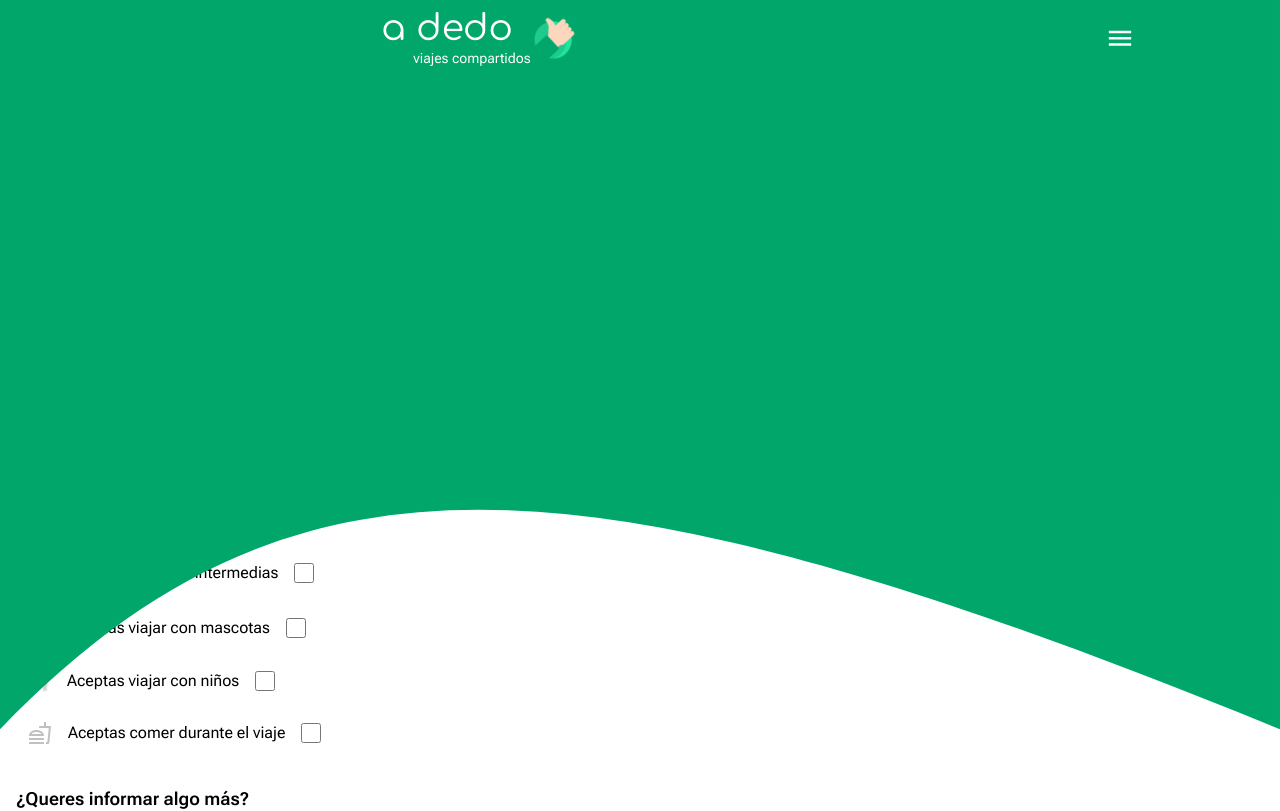
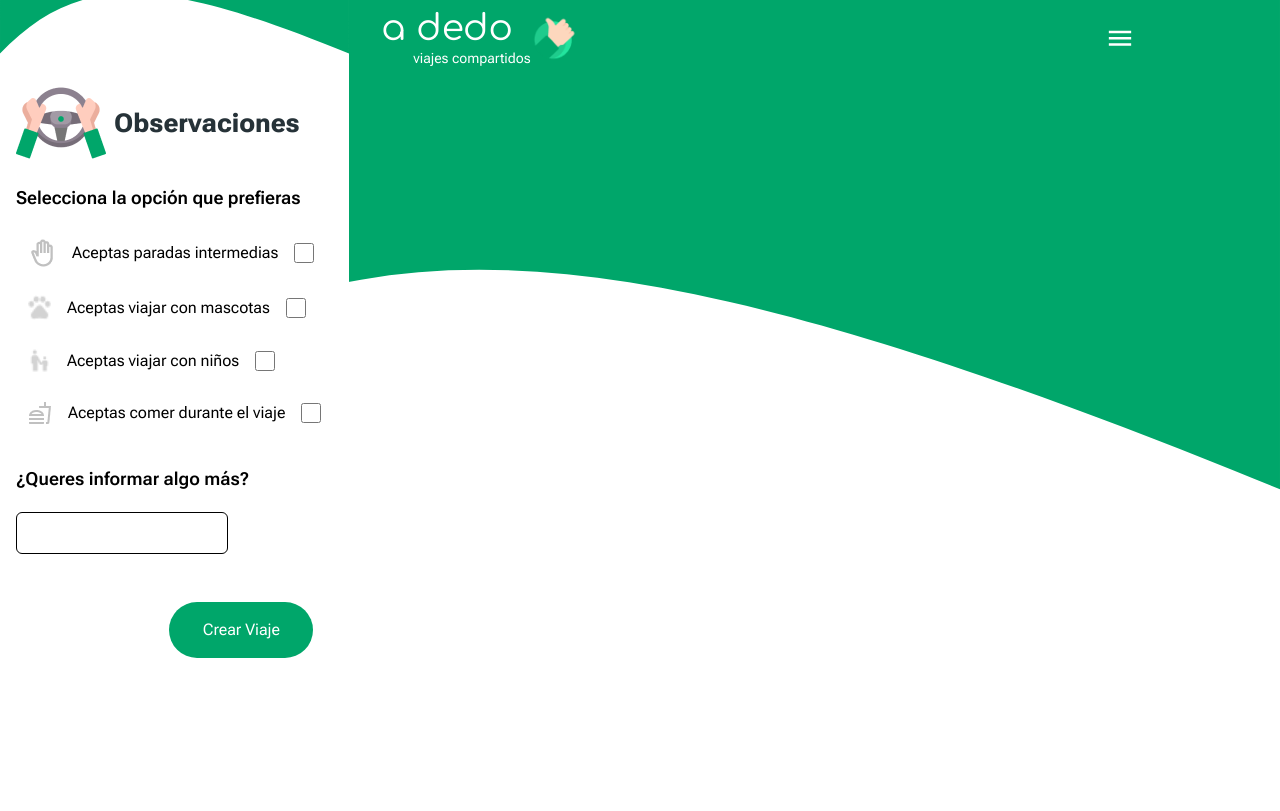
Before and after one commit to Diegogagan2587/A-Dedo, a React (Vite) app in the folder frontend/: page /trips/new/step-4 in a window 1280 px wide. Shown: the top 811 px of the page. Built offline with nearby package versions, Linux system fonts and the light colour scheme; no server answers; a web font is replaced by a local one.

Commit message:
front/fix: fix backnav in the create trip pages

```diff
--- a/frontend/src/pages/trips/new/CreateTripPartFour.jsx
+++ b/frontend/src/pages/trips/new/CreateTripPartFour.jsx
@@ -29,7 +29,7 @@ const CreateTripPartFour = () => {
   };
 
   return (
-    <div>
+    <div className="absolute top-[-25vw] z-40 bg-white">
       <BackNav
       text="Crear viaje"
       to="/trips/new/step-3"
--- a/frontend/src/pages/trips/new/CreateTripPartOne.jsx
+++ b/frontend/src/pages/trips/new/CreateTripPartOne.jsx
@@ -15,7 +15,7 @@ const CreateTripPartOne = () => {
   const [time, setTime] = useState('');
 
   return (
-    <div>
+    <div className="absolute top-[-25vw] z-40 bg-white">
       <BackNav
       text="Crear viaje"
       to="/register/vehicle-end"
--- a/frontend/src/pages/trips/new/CreateTripPartThree.jsx
+++ b/frontend/src/pages/trips/new/CreateTripPartThree.jsx
@@ -11,7 +11,7 @@ const CreateTripPartThree = () => {
   const dispatch = useDispatch();
   const [seats, setSeats] = useState(0);
   return (
-    <div>
+    <div className="absolute top-[-25vw] z-40 bg-white">
       <BackNav
       text="Crear viaje"
       to="/trips/new/step-2"
--- a/frontend/src/pages/trips/new/CreateTripPartTwo.jsx
+++ b/frontend/src/pages/trips/new/CreateTripPartTwo.jsx
@@ -15,7 +15,7 @@ const CreateTripPartTwo = () => {
   const [time, setTime] = useState('');
 
   return (
-    <div>
+    <div className="absolute top-[-25vw] z-40 bg-white">
       <BackNav
       text="Crear viaje"
       to="/trips/new/step-1"
```
